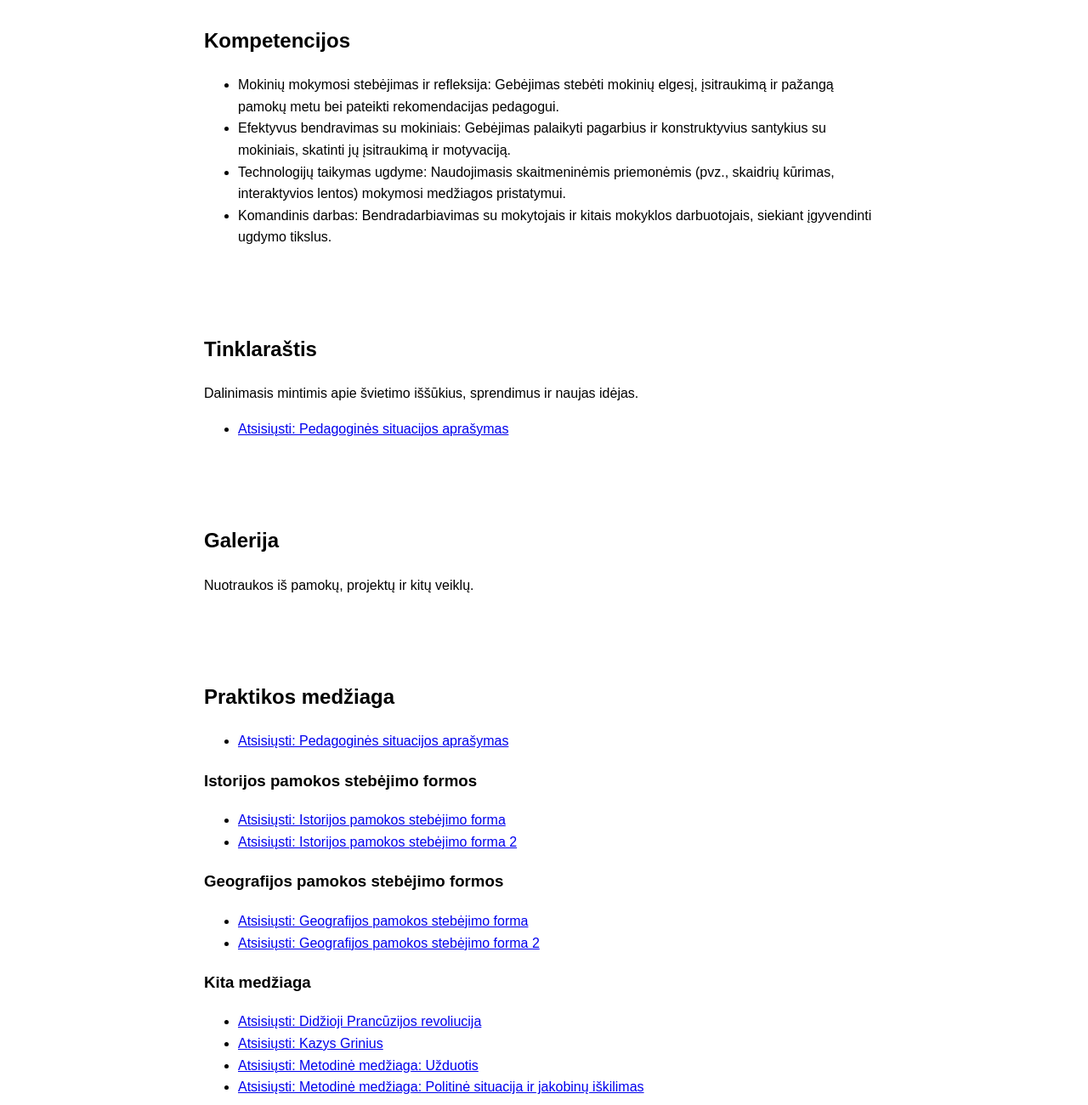
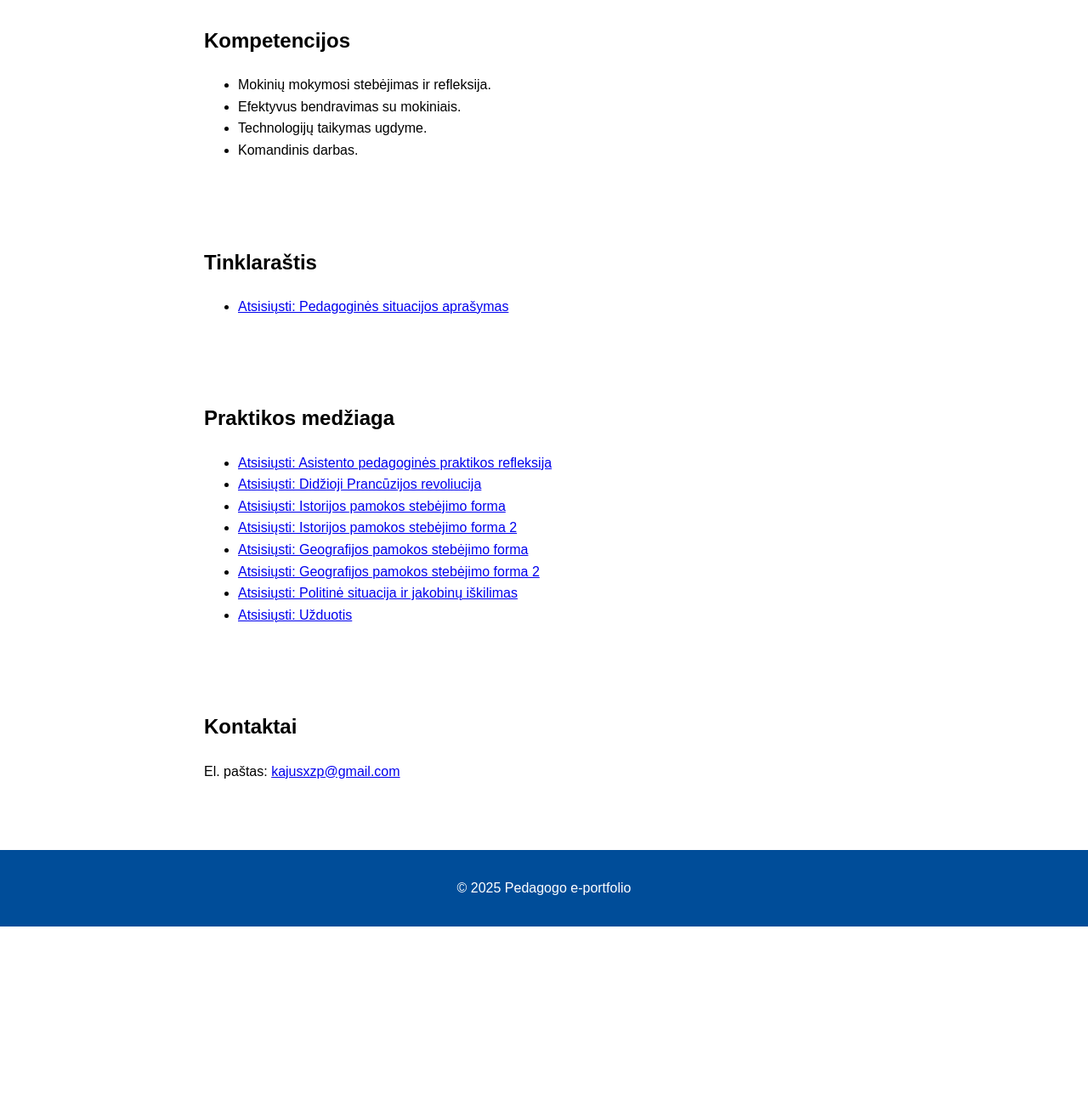
Before and after one commit to Kajuksssss/e-portfoliomok, a plain HTML site: page index.html in a window 1280 px wide. Shown: the part 400-1700 px from the top of the page at 85% size. After the commit the page ends 1490 px from the top, so only its background shows below. Drawn offline with Linux system fonts and the light colour scheme.

Commit message:
Update index.html

```diff
--- a/index.html
+++ b/index.html
@@ -68,51 +68,49 @@
     <section id="kompetencijos">
         <h2>Kompetencijos</h2>
         <ul>
-            <li>Mokinių mokymosi stebėjimas ir refleksija: Gebėjimas stebėti mokinių elgesį, įsitraukimą ir pažangą pamokų metu bei pateikti rekomendacijas pedagogui.</li>
-            <li>Efektyvus bendravimas su mokiniais: Gebėjimas palaikyti pagarbius ir konstruktyvius santykius su mokiniais, skatinti jų įsitraukimą ir motyvaciją.</li>
-            <li>Technologijų taikymas ugdyme: Naudojimasis skaitmeninėmis priemonėmis (pvz., skaidrių kūrimas, interaktyvios lentos) mokymosi medžiagos pristatymui.</li>
-            <li>Komandinis darbas: Bendradarbiavimas su mokytojais ir kitais mokyklos darbuotojais, siekiant įgyvendinti ugdymo tikslus.</li>
+            <li>Mokinių mokymosi stebėjimas ir refleksija.</li>
+            <li>Efektyvus bendravimas su mokiniais.</li>
+            <li>Technologijų taikymas ugdyme.</li>
+            <li>Komandinis darbas.</li>
         </ul>
     </section>
 
     <section id="tinklarastis">
         <h2>Tinklaraštis</h2>
-        <p>Dalinimasis mintimis apie švietimo iššūkius, sprendimus ir naujas idėjas.</p>
         <ul>
-            <li><a href="./files/Pedagogine%CC%87s%20situacijos%20apras%CC%8Cymas.docx" download="Pedagoginės situacijos aprašymas">
+            <li><a href="./files/Pedagoginės%20situacijos%20aprašymas.docx" download="Pedagoginės situacijos aprašymas.docx">
                 Atsisiųsti: Pedagoginės situacijos aprašymas
             </a></li>
         </ul>
     </section>
 
-    <section id="galerija">
-        <h2>Galerija</h2>
-        <p>Nuotraukos iš pamokų, projektų ir kitų veiklų.</p>
-    </section>
-
     <section id="praktikos-medziaga">
         <h2>Praktikos medžiaga</h2>
         <ul>
-            <li><a href="./files/Pedagogine%CC%87s%20situacijos%20apras%CC%8Cymas.docx" download="Pedagoginės situacijos aprašymas">
-                Atsisiųsti: Pedagoginės situacijos aprašymas
+            <li><a href="./files/ASISTENTO%20PEDAGOGINĖS%20PRAKTIKOS%20REFLEKSIJA.docx" download="ASISTENTO PEDAGOGINĖS PRAKTIKOS REFLEKSIJA.docx">
+                Atsisiųsti: Asistento pedagoginės praktikos refleksija
             </a></li>
-        </ul>
-        <h3>Istorijos pamokos stebėjimo formos</h3>
-        <ul>
-            <li><a href="./files/Istorijos pamokos sebejimo forma.docx" download="Istorijos pamokos stebėjimo forma.docx">Atsisiųsti: Istorijos pamokos stebėjimo forma</a></li>
-            <li><a href="./files/Istorijos pamokos sebejimo forma 2.docx" download="Istorijos pamokos stebėjimo forma 2.docx">Atsisiųsti: Istorijos pamokos stebėjimo forma 2</a></li>
-        </ul>
-        <h3>Geografijos pamokos stebėjimo formos</h3>
-        <ul>
-            <li><a href="./files/Geografijos pamokos sebejimo forma .docx" download="Geografijos pamokos stebėjimo forma.docx">Atsisiųsti: Geografijos pamokos stebėjimo forma</a></li>
-            <li><a href="./files/Geografijos pamokos sebejimo forma 2.docx" download="Geografijos pamokos stebėjimo forma 2.docx">Atsisiųsti: Geografijos pamokos stebėjimo forma 2</a></li>
-        </ul>
-        <h3>Kita medžiaga</h3>
-        <ul>
-            <li><a href="./files/Didžioji Prancūzijos revoliucija.pptx" download="Didžioji Prancūzijos revoliucija.pptx">Atsisiųsti: Didžioji Prancūzijos revoliucija</a></li>
-            <li><a href="./files/Kazys Grinius.docx" download="Kazys Grinius.docx">Atsisiųsti: Kazys Grinius</a></li>
-            <li><a href="./files/Užduotis.docx" download="Užduotis.docx">Atsisiųsti: Metodinė medžiaga: Užduotis</a></li>
-            <li><a href="./files/Politinė situacija ir jakobinų iškilimas.docx" download="Politinė situacija ir jakobinų iškilimas.docx">Atsisiųsti: Metodinė medžiaga: Politinė situacija ir jakobinų iškilimas</a></li>
+            <li><a href="./files/Didžioji%20Prancūzijos%20revoliucija.pptx" download="Didžioji Prancūzijos revoliucija.pptx">
+                Atsisiųsti: Didžioji Prancūzijos revoliucija
+            </a></li>
+            <li><a href="./files/Istorijos%20pamokos%20sebejimo%20forma.docx" download="Istorijos pamokos stebėjimo forma.docx">
+                Atsisiųsti: Istorijos pamokos stebėjimo forma
+            </a></li>
+            <li><a href="./files/Istorijos%20pamokos%20sebejimo%20forma%202.docx" download="Istorijos pamokos stebėjimo forma 2.docx">
+                Atsisiųsti: Istorijos pamokos stebėjimo forma 2
+            </a></li>
+            <li><a href="./files/Geografijos%20pamokos%20sebejimo%20forma%20.docx" download="Geografijos pamokos stebėjimo forma.docx">
+                Atsisiųsti: Geografijos pamokos stebėjimo forma
+            </a></li>
+            <li><a href="./files/Geografijos%20pamokos%20sebejimo%20forma%202.docx" download="Geografijos pamokos stebėjimo forma 2.docx">
+                Atsisiųsti: Geografijos pamokos stebėjimo forma 2
+            </a></li>
+            <li><a href="./files/Politinė%20situacija%20ir%20jakobinų%20iškilimas.docx" download="Politinė situacija ir jakobinų iškilimas.docx">
+                Atsisiųsti: Politinė situacija ir jakobinų iškilimas
+            </a></li>
+            <li><a href="./files/Užduotis.docx" download="Užduotis.docx">
+                Atsisiųsti: Užduotis
+            </a></li>
         </ul>
     </section>
 
```
